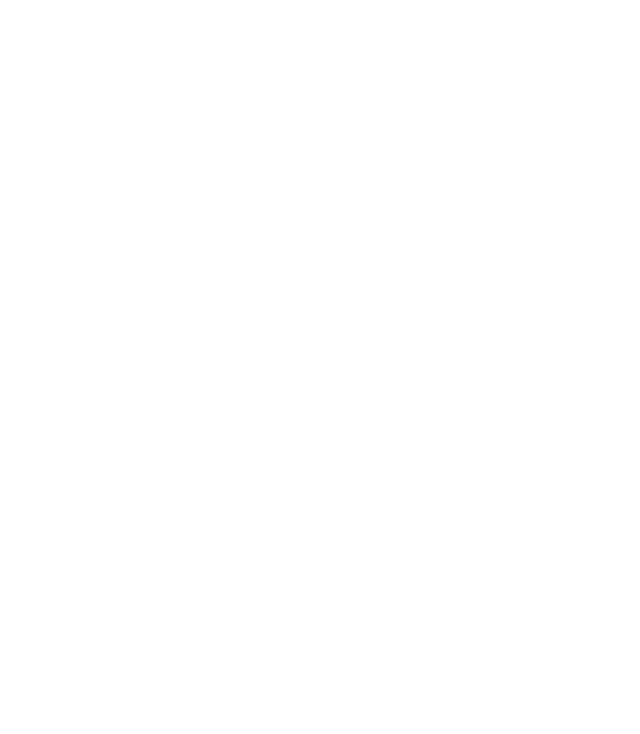
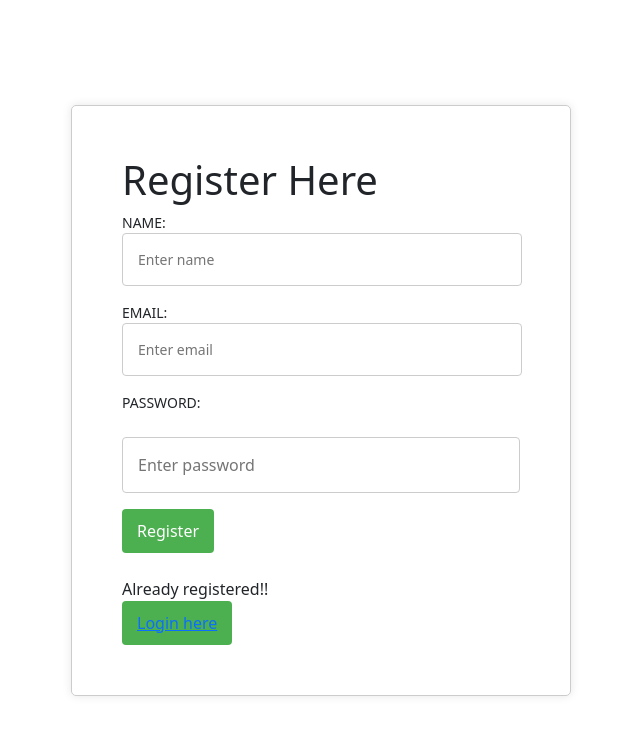
Before and after one commit to susank00/pet-store, a React (Vite) app in the folder client/: page /register in a window 1280 px wide. Before the commit this address had no page. Shown: the top 734 px of the page, without its empty margins (319-959 px from the left). Built offline with nearby package versions, Linux system fonts and the light colour scheme.

Commit message:
some changes in registration and login form

```diff
--- a/client/src/App.jsx
+++ b/client/src/App.jsx
@@ -12,6 +12,7 @@ const App = () => {
           <Route path="/" element={<Signup />} />
           <Route path="/login" element={<Login />} />
           <Route path="/profile" element={<Home />} />
+          <Route path="/register" element={<Signup />} />
         </Routes>
       </BrowserRouter>
     </>
--- a/client/src/assets/Login.jsx
+++ b/client/src/assets/Login.jsx
@@ -53,6 +53,11 @@ const Login = () => {
           />
         </div>
         <button type="submit">Login</button>
+        <br /> <br />
+        Not registered yet!! <br />
+        <button>
+          <Link to="/register">Register Now</Link>
+        </button>
       </form>
     </div>
   );
--- a/client/src/assets/Signup.jsx
+++ b/client/src/assets/Signup.jsx
@@ -21,6 +21,7 @@ const Signup = () => {
   return (
     <div className="signup-container">
       <form className="login-form" onSubmit={handleSubmit}>
+        <h1>Register Here</h1>
         <div>
           <label>
             NAME:
@@ -56,12 +57,13 @@ const Signup = () => {
           />
         </div>
         <button type="submit">Register</button>
+        <br /> <br />
+        Already registered!!
+        <br />
+        <button>
+          <Link to="/login">Login here</Link>
+        </button>
       </form>
-      Already registered!!
-      <br />
-      <button>
-        <Link to="/login">Login here</Link>
-      </button>
     </div>
   );
 };
```
